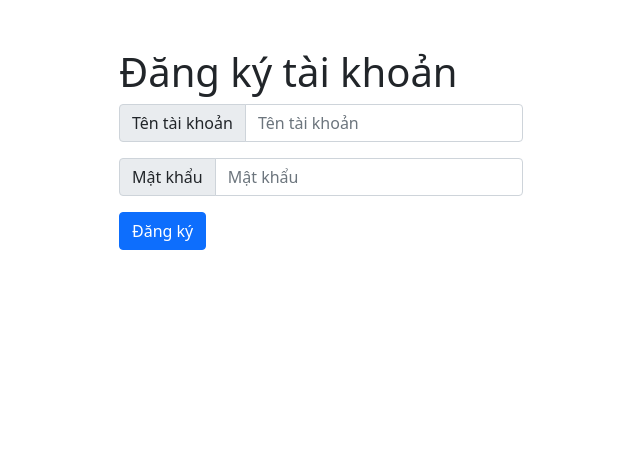
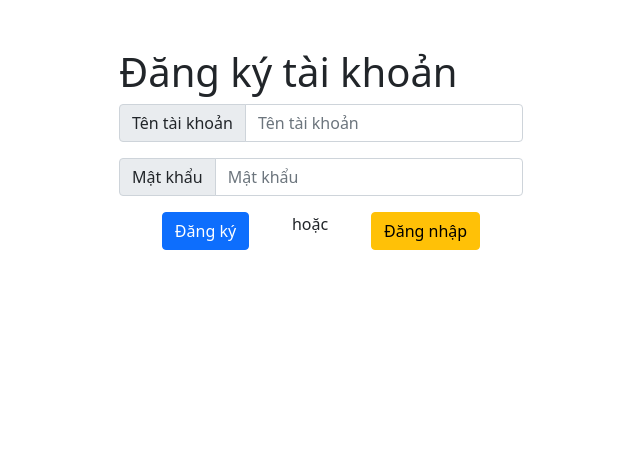
Before and after one commit to namchivas2k/web_shop, a PHP site: page /register.php in a window 1280 px wide. Shown: the part 56-505 px from the top of the page, without its empty margins (319-959 px from the left). Run offline with PHP 8.4, Linux system fonts and the light colour scheme; data that the repository does not hold is empty.

Commit message:
Add other actions button

```diff
--- a/login.php
+++ b/login.php
@@ -90,7 +90,11 @@
             </div>
 
 
-            <button style="margin: 0 auto" type="submit" class="btn btn-primary">Đăng ký</button>
+            <div class="d-flex">
+                <button style="margin: 0 auto" type="submit" class="btn btn-primary">Đăng nhập</button>
+                <span>hoặc</span>
+                <a href="/register.php" style="margin: 0 auto" type="submit" class="btn btn-warning">Đăng ký</a>
+            </div>
         </form>
 
 
--- a/register.php
+++ b/register.php
@@ -72,7 +72,11 @@ if (isset($_POST['username']) && isset($_POST['password'])) {
             </div>
 
 
-            <button style="margin: 0 auto" type="submit" class="btn btn-primary">Đăng ký</button>
+            <div class="d-flex">
+                <button style="margin: 0 auto" type="submit" class="btn btn-primary">Đăng ký</button>
+                <span>hoặc</span>
+                <a href="/login.php" style="margin: 0 auto" type="submit" class="btn btn-warning">Đăng nhập</a>
+            </div>
         </form>
 
 
```
Also changed, not shown: 1 other file.
